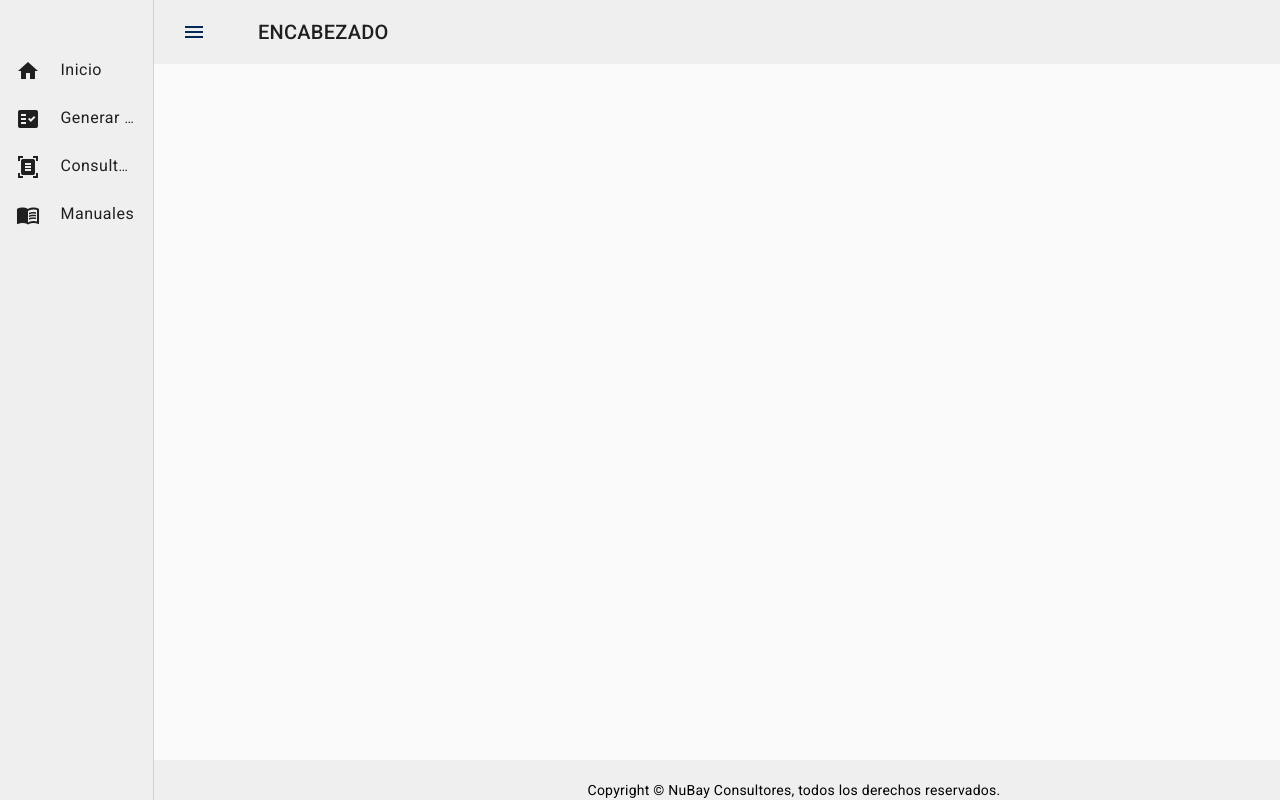
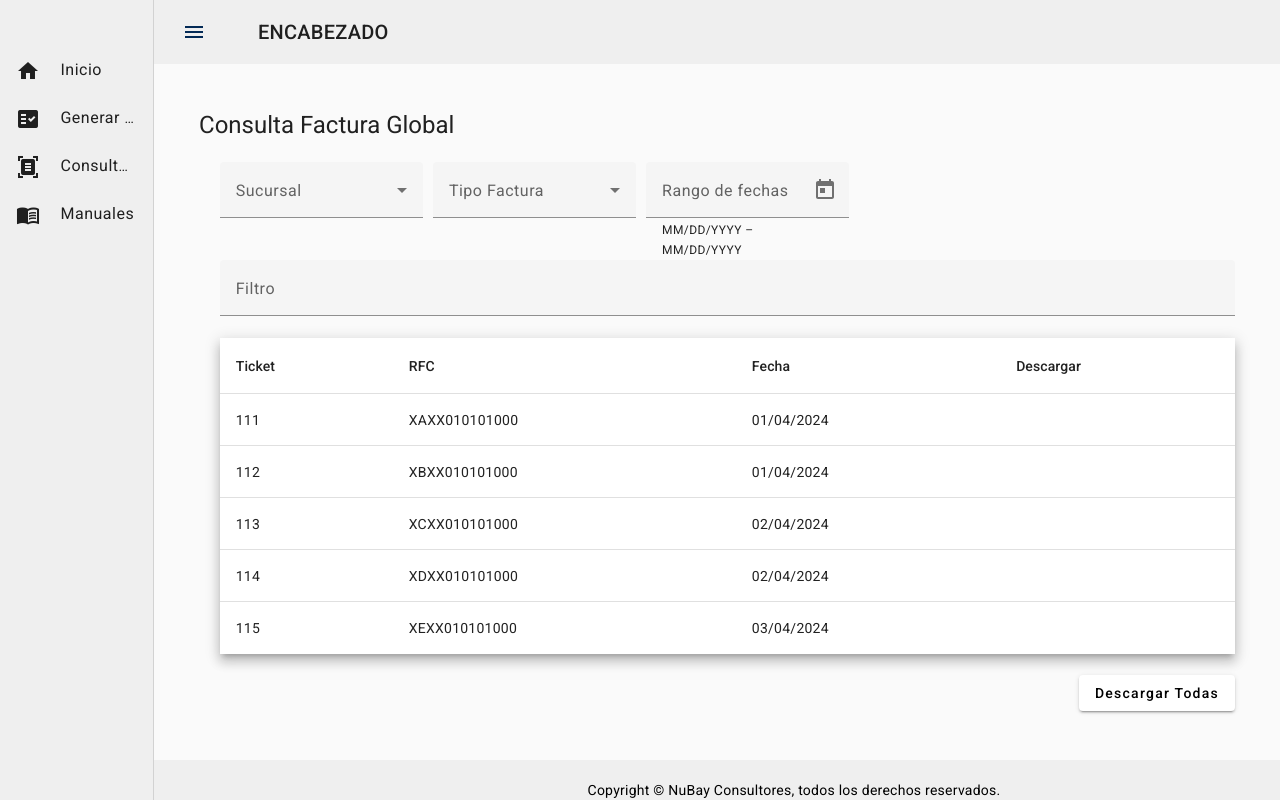
Before and after one commit to MauricioRL15/NuBay, an Angular app: page /consultaGlobal in a window 1280 px wide. Before the commit this address led to /. Built offline with nearby package versions, Linux system fonts and the light colour scheme.

Commit message:
Vista Consulta Factura Global

```diff
--- a/src/app/app-routing.module.ts
+++ b/src/app/app-routing.module.ts
@@ -5,12 +5,14 @@ import { ConsultaFacturaComponentComponent } from './components/consulta-factura
 import { ManualComponentComponent } from './components/manual-component/manual-component.component';
 import { HomeComponent } from './components/home/home.component';
 import { GeneraFacturaGlobalComponent } from './components/genera-factura-component/genera-factura-global/genera-factura-global.component';
+import { ConsultaFacturaGlobalComponent } from './components/consulta-factura-component/consulta-factura-global/consulta-factura-global.component';
 
 
 const routes: Routes = [
   {path:'', redirectTo: 'home', pathMatch: 'full'},
   {path: 'genera', component:GeneraFacturaComponentComponent},
   {path: 'consulta', component:ConsultaFacturaComponentComponent},
+  {path: 'consultaGlobal', component:ConsultaFacturaGlobalComponent},
   {path: 'manual', component:ManualComponentComponent},
   {path: 'home', component:HomeComponent},
   {path: 'generaGlobal', component:GeneraFacturaGlobalComponent},
--- a/src/app/app.module.ts
+++ b/src/app/app.module.ts
@@ -36,6 +36,7 @@ import { GeneraFacturaGlobalComponent } from './components/genera-factura-compon
 import {MatDatepickerModule} from '@angular/material/datepicker';
 import {MatDialogModule} from '@angular/material/dialog';
 import { TicketValidationComponentComponent } from './components/ticket-validation-component/ticket-validation-component.component';
+import { ConsultaFacturaGlobalComponent } from './components/consulta-factura-component/consulta-factura-global/consulta-factura-global.component';
 
 @NgModule({
   declarations: [
@@ -48,7 +49,8 @@ import { TicketValidationComponentComponent } from './components/ticket-validati
     ManualComponentComponent,
     HomeComponent,
     GeneraFacturaGlobalComponent,
-    TicketValidationComponentComponent
+    TicketValidationComponentComponent,
+    ConsultaFacturaGlobalComponent
   ],
   imports: [
     BrowserModule,
--- a/src/app/components/consulta-factura-component/consulta-factura-component.component.html
+++ b/src/app/components/consulta-factura-component/consulta-factura-component.component.html
@@ -3,7 +3,7 @@
         Consulta Factura
     </h1>
     <div>
-        <form>
+        <form [formGroup]="formularioConsultaFactura" (ngSubmit)="onSubmit()">
             <div class="topcard">
                 <mat-grid-list cols="12" rowHeight="80px">
                     <mat-grid-tile colspan="3">
@@ -11,7 +11,7 @@
                         <mat-label>Folio o Número de Ticket</mat-label>
                         <input type="text" matInput formControlName="ticketNumber" name="ticketNumber" required>
                         </mat-form-field>
-                        <button class="btn_validar" mat-raised-button [color]="'primary'" type="button" >Validar</button>
+                        <button class="btn_validar" mat-raised-button [color]="'primary'" type="button" (click)="openValidationModal()">Validar</button>
                     </mat-grid-tile>
 
                     <mat-grid-tile colspan="2">
--- a/src/app/components/consulta-factura-component/consulta-factura-component.component.ts
+++ b/src/app/components/consulta-factura-component/consulta-factura-component.component.ts
@@ -1,6 +1,8 @@
 import { Component } from '@angular/core';
-import { FormControl, FormGroupDirective, NgForm, Validators } from '@angular/forms';
+import { FormBuilder, FormControl, FormGroup, FormGroupDirective, NgForm, Validators } from '@angular/forms';
 import { ErrorStateMatcher } from '@angular/material/core';
+import { MatDialog } from '@angular/material/dialog';
+import { TicketValidationComponentComponent } from '../ticket-validation-component/ticket-validation-component.component';
 
 export class MyErrorStateMatcher implements ErrorStateMatcher {
   isErrorState(control: FormControl | null, form: FormGroupDirective | NgForm | null): boolean {
@@ -30,10 +32,55 @@ const ELEMENT_DATA: ConsultaFactura[] = [
 })
 export class ConsultaFacturaComponentComponent {
 
+  formularioConsultaFactura!: FormGroup;
+  ticketNumber:string='';
+
   emailFormControl = new FormControl('', [Validators.required, Validators.email]);
   matcher = new MyErrorStateMatcher();
 
   displayedColumns: string[] = ['ticket', 'rfc', 'fecha', 'descargar'];
   dataSource = ELEMENT_DATA;
 
+  constructor(private formBuilder: FormBuilder, public dialog: MatDialog) {}
+
+  ngOnInit(): void {
+    this.buildFormConsulta();
+  }
+
+  private buildFormConsulta(){
+    this.formularioConsultaFactura = this.formBuilder.group({
+      ticketNumber: [{ value: '', disabled: false }, Validators.required],
+      email: this.emailFormControl
+    });
+  }
+
+  onSubmit( ) {
+    if (this.formularioConsultaFactura.valid) {
+      const formData = this.formularioConsultaFactura.value;
+      console.log('Datos del formulario:', formData);
+      alert('Formulario enviado correctamente');
+      this.formularioConsultaFactura.reset();
+    } else {
+      alert('Por favor, completa el formulario correctamente antes de enviarlo.');
+    }
+  }
+
+
+  openValidationModal(): void {
+    const ticketNumberControl = this.formularioConsultaFactura.get('ticketNumber');
+    const ticketNumberValue = ticketNumberControl ? ticketNumberControl.value : null;
+
+    const dialogRef = this.dialog.open(TicketValidationComponentComponent, {
+      width: '250px',
+      data: { ticketNumber: ticketNumberValue }
+    });
+
+    dialogRef.afterClosed().subscribe(result => {
+      console.log('The dialog was closed');
+      if (this.formularioConsultaFactura && ticketNumberControl) {
+        ticketNumberControl.setValue('');
+      }
+    });
+  }
+
 }
--- /dev/null
+++ b/src/app/components/consulta-factura-component/consulta-factura-global/consulta-factura-global.component.css
@@ -0,0 +1,37 @@
+.container
+{
+    margin-top: 4%;
+    margin-bottom: 4%;
+    margin-left: 4%;
+    margin-right: 4%;
+}
+.top
+{
+    margin-left: 2%;
+    margin-top: 2%;
+    margin-bottom: 2%;
+}
+
+.midbody
+{
+    margin-left: 2%;
+    margin-top: 2%;
+    margin-bottom: 2%;
+}
+
+.btnGenerar
+{
+    display: flex;
+    justify-content: end;
+    margin-bottom: 2%;
+}
+
+.mat-form-field2{
+    margin-right: 1%;
+    width: 20%;
+}
+
+.filtro
+{
+    width: 100%;
+}
--- /dev/null
+++ b/src/app/components/consulta-factura-component/consulta-factura-global/consulta-factura-global.component.html
@@ -0,0 +1,78 @@
+<div class="container">
+    <h1>Consulta Factura Global</h1>
+
+    <div class="top">
+        <mat-form-field class="mat-form-field2">
+            <mat-label>Sucursal</mat-label>
+            <mat-select>
+              <mat-option value="one">Sucursal 1</mat-option>
+              <mat-option value="two">Sucursal 2</mat-option>
+            </mat-select>
+        </mat-form-field>
+
+        <mat-form-field class="mat-form-field2">
+            <mat-label>Tipo Factura</mat-label>
+            <mat-select>
+              <mat-option value="one">Egreso</mat-option>
+              <mat-option value="two">Ingreso</mat-option>
+            </mat-select>
+        </mat-form-field>
+
+        <mat-form-field class="mat-form-field2">
+            <mat-label>Rango de fechas</mat-label>
+            <mat-date-range-input [rangePicker]="picker">
+              <input matStartDate placeholder="Fecha inicial">
+              <input matEndDate placeholder="Fecha final">
+            </mat-date-range-input>
+            <mat-hint>MM/DD/YYYY – MM/DD/YYYY</mat-hint>
+            <mat-datepicker-toggle matIconSuffix [for]="picker"></mat-datepicker-toggle>
+            <mat-date-range-picker #picker></mat-date-range-picker>
+        </mat-form-field>
+    </div>
+
+    <div class="midbody">
+        <mat-form-field class="filtro">
+            <mat-label>Filtro</mat-label>
+            <input matInput (keyup)="applyFilter($event)" placeholder="Ex. XAXX010101000" #input>
+          </mat-form-field>
+
+          <table mat-table [dataSource]="dataSource" class="mat-elevation-z8">
+
+            <!-- Position Column -->
+            <ng-container matColumnDef="ticket">
+              <th mat-header-cell *matHeaderCellDef> Ticket </th>
+              <td mat-cell *matCellDef="let element"> {{element.ticket}} </td>
+            </ng-container>
+
+            <!-- Name Column -->
+            <ng-container matColumnDef="rfc">
+              <th mat-header-cell *matHeaderCellDef> RFC </th>
+              <td mat-cell *matCellDef="let element"> {{element.rfc}} </td>
+            </ng-container>
+
+            <!-- Weight Column -->
+            <ng-container matColumnDef="fecha">
+              <th mat-header-cell *matHeaderCellDef> Fecha </th>
+              <td mat-cell *matCellDef="let element"> {{element.fecha}} </td>
+            </ng-container>
+
+            <!-- Symbol Column -->
+            <ng-container matColumnDef="descargar">
+              <th mat-header-cell *matHeaderCellDef> Descargar </th>
+              <td mat-cell *matCellDef="let element"> {{element.descargar}} </td>
+            </ng-container>
+
+            <tr mat-header-row *matHeaderRowDef="displayedColumns"></tr>
+            <tr mat-row *matRowDef="let row; columns: displayedColumns;"></tr>
+
+            <!-- Row shown when there is no matching data. -->
+            <tr class="mat-row" *matNoDataRow>
+              <td class="mat-cell" colspan="4">No data matching the filter "{{input.value}}"</td>
+            </tr>
+          </table>
+    </div>
+    <div class="btnGenerar">
+        <button mat-raised-button type="submit">Descargar Todas</button>
+    </div>
+
+</div>
--- /dev/null
+++ b/src/app/components/consulta-factura-component/consulta-factura-global/consulta-factura-global.component.ts
@@ -0,0 +1,36 @@
+import { Component } from '@angular/core';
+import { MatTableDataSource } from '@angular/material/table';
+
+//Tabla con filtro
+export interface ConsultaGlobal {
+  rfc: string;
+  ticket: number;
+  fecha: string;
+  descargar: string;
+}
+
+const ELEMENT_DATA: ConsultaGlobal[] = [
+  {ticket: 111, rfc: 'XAXX010101000', fecha: '01/04/2024', descargar: ''},
+  {ticket: 112, rfc: 'XBXX010101000', fecha: '01/04/2024', descargar: ''},
+  {ticket: 113, rfc: 'XCXX010101000', fecha: '02/04/2024', descargar: ''},
+  {ticket: 114, rfc: 'XDXX010101000', fecha: '02/04/2024', descargar: ''},
+  {ticket: 115, rfc: 'XEXX010101000', fecha: '03/04/2024', descargar: ''},
+
+];
+//
+
+
+@Component({
+  selector: 'app-consulta-factura-global',
+  templateUrl: './consulta-factura-global.component.html',
+  styleUrl: './consulta-factura-global.component.css'
+})
+export class ConsultaFacturaGlobalComponent {
+  displayedColumns: string[] = ['ticket', 'rfc', 'fecha', 'descargar'];
+  dataSource = new MatTableDataSource(ELEMENT_DATA);
+
+  applyFilter(event: Event) {
+    const filterValue = (event.target as HTMLInputElement).value;
+    this.dataSource.filter = filterValue.trim().toLowerCase();
+  }
+}
```
Also changed, not shown: 1 other file (tests, documents, lock files or other folders).
